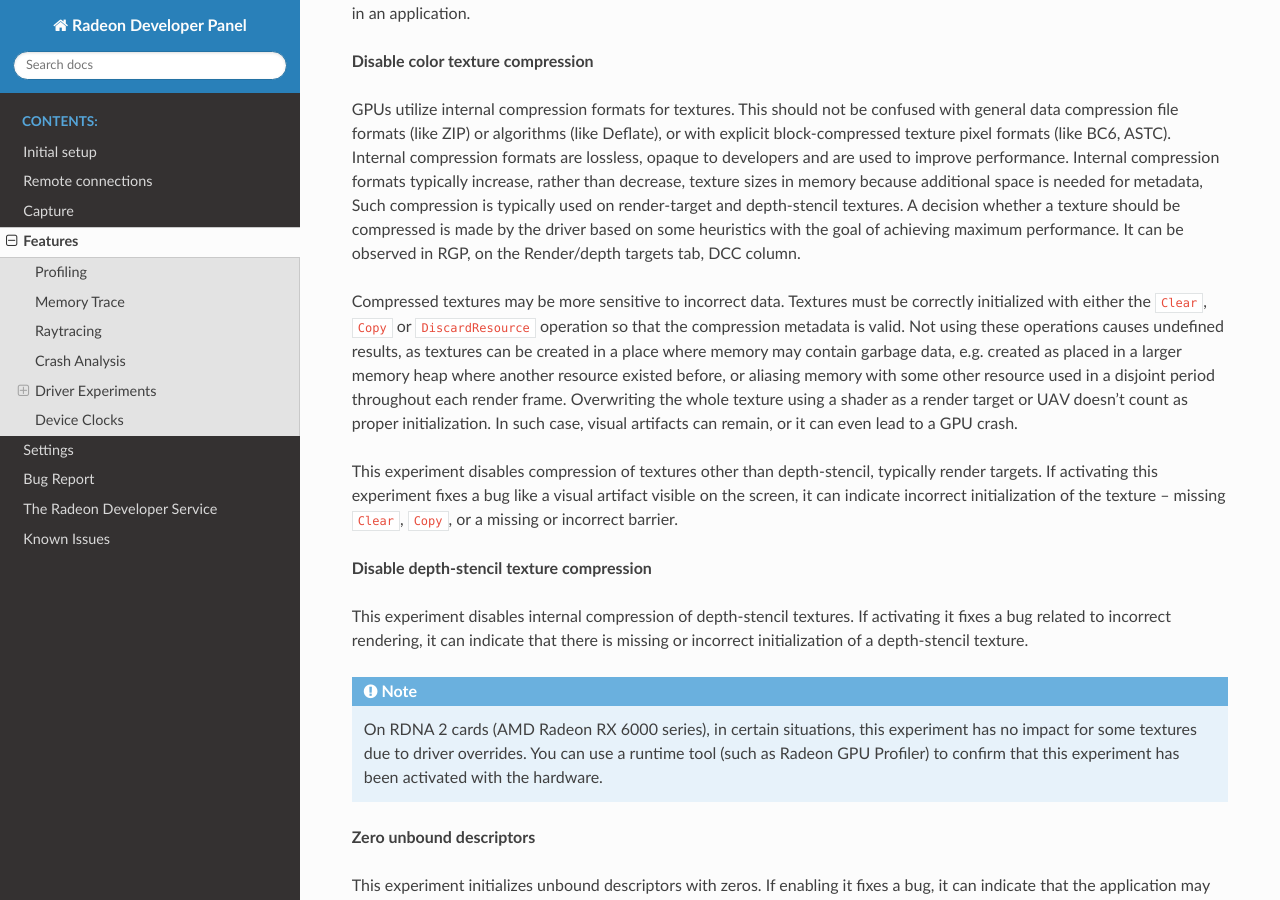
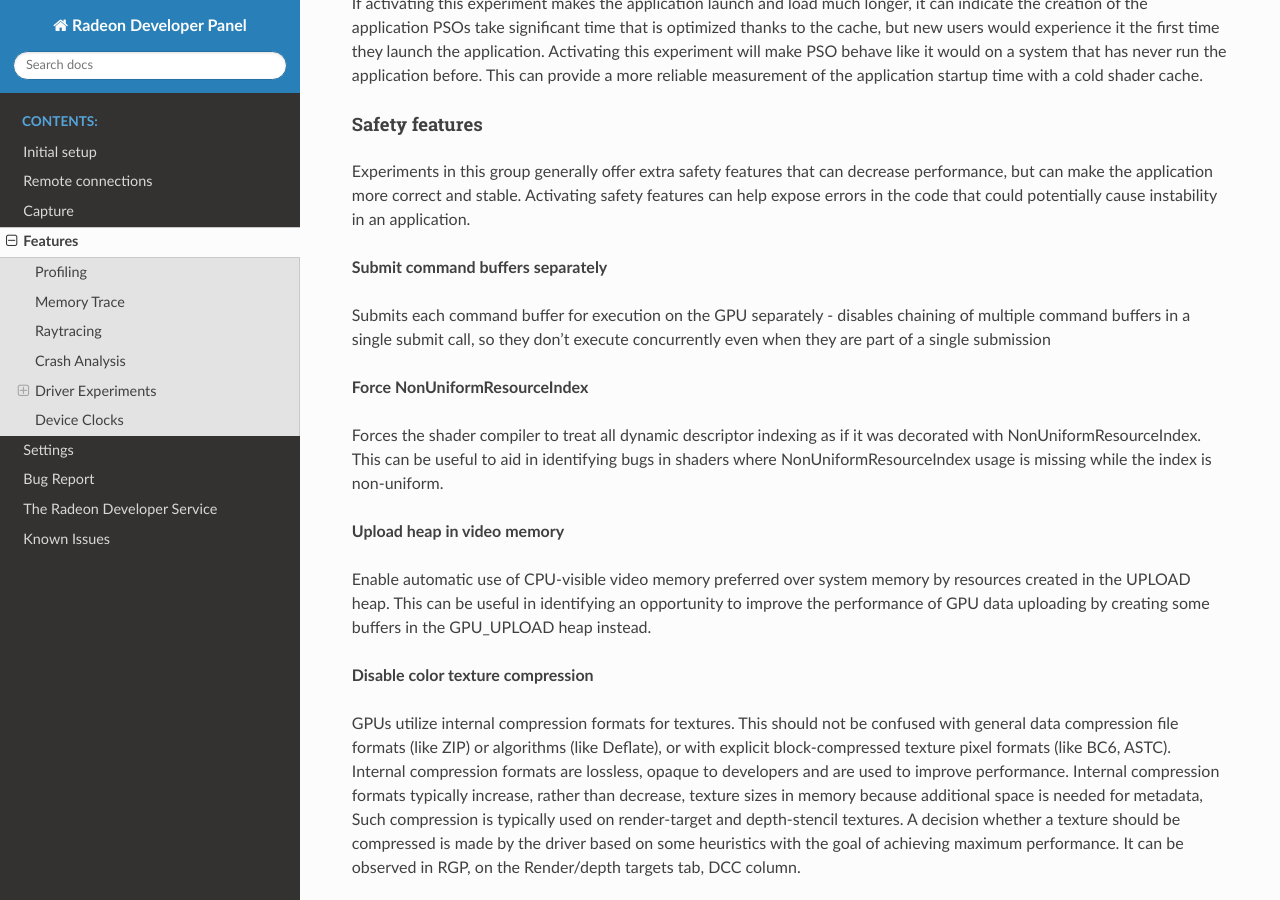
Before and after one commit to GPUOpen-Tools/radeon_developer_panel, a Sphinx documentation site: the page built from docs/source/features.rst, in a window 1280 px wide and 900 px high, scrolled down 15759 px. Built offline with Sphinx 7.4.7 and the Read the Docs theme 3.1.0, drawn with Linux system fonts in a browser that asks for light colours; some of the changed text lies outside the part shown.

Commit message:
Update documentation for 3.3.1 release

```diff
--- a/docs/source/conf.py
+++ b/docs/source/conf.py
@@ -58,9 +58,9 @@
 # built documents.
 #
 # The short X.Y version.
-version = u'3.3.0'
+version = u'3.3.1'
 # The full version, including alpha/beta/rc tags.
-release = u'3.3.0'
+release = u'3.3.1'
 
 # The language for content autogenerated by Sphinx. Refer to documentation
 # for a list of supported languages.
--- a/docs/source/features.rst
+++ b/docs/source/features.rst
@@ -213,6 +213,12 @@
    When enabled, RGD collects low-level information about the GPU hardware state
    upon crash and augments the information that is presented in the Crash Analysis (.rgd) output
    file with meaningful insights.
+
+The **Shader debug information search paths** section allows for configuring DXC shader PDB file search paths
+which will be used during crash dump generation.
+
+When provided and PDBs are successfully correlated the associated shader entry points and source files will be available to
+rgd.exe. Please see **Radeon GPU Detective** `documentation <https://gpuopen.com/manuals/rgd_manual/rgd_manual-help_manual/>`_ for more information.
 
 Once active, a GPU crash dump will be created once a TDR occurs.
 
@@ -499,6 +505,23 @@
 application more correct and stable. Activating safety features can help expose errors in the code that
 could potentially cause instability in an application.
 
+**Submit command buffers separately**
+
+Submits each command buffer for execution on the GPU separately - disables chaining of multiple command buffers in
+a single submit call, so they don’t execute concurrently even when they are part of a single submission
+
+**Force NonUniformResourceIndex**
+
+Forces the shader compiler to treat all dynamic descriptor indexing as if it was decorated with NonUniformResourceIndex.
+This can be useful to aid in identifying bugs in shaders where NonUniformResourceIndex usage is missing while the index
+is non-uniform.
+
+**Upload heap in video memory**
+
+Enable automatic use of CPU-visible video memory preferred over system memory by resources created in the UPLOAD heap.
+This can be useful in identifying an opportunity to improve the performance of GPU data uploading by creating some buffers
+in the GPU_UPLOAD heap instead.
+
 **Disable color texture compression**
 
 GPUs utilize internal compression formats for textures. This should not be confused with general data compression file
```
Also changed, not shown: docs/source/media/3.0/24_crash_analysis.png, docs/source/media/3.0/24_crash_analysis_context.png.
